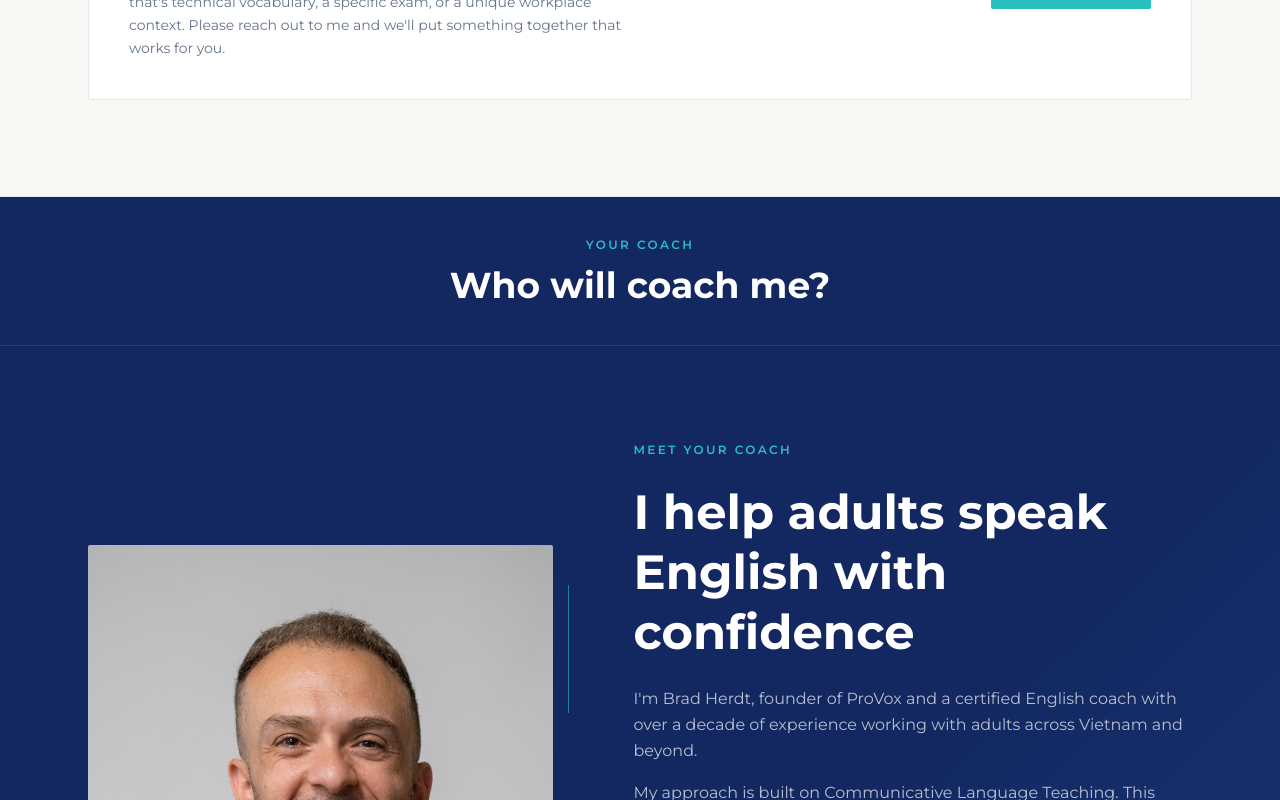
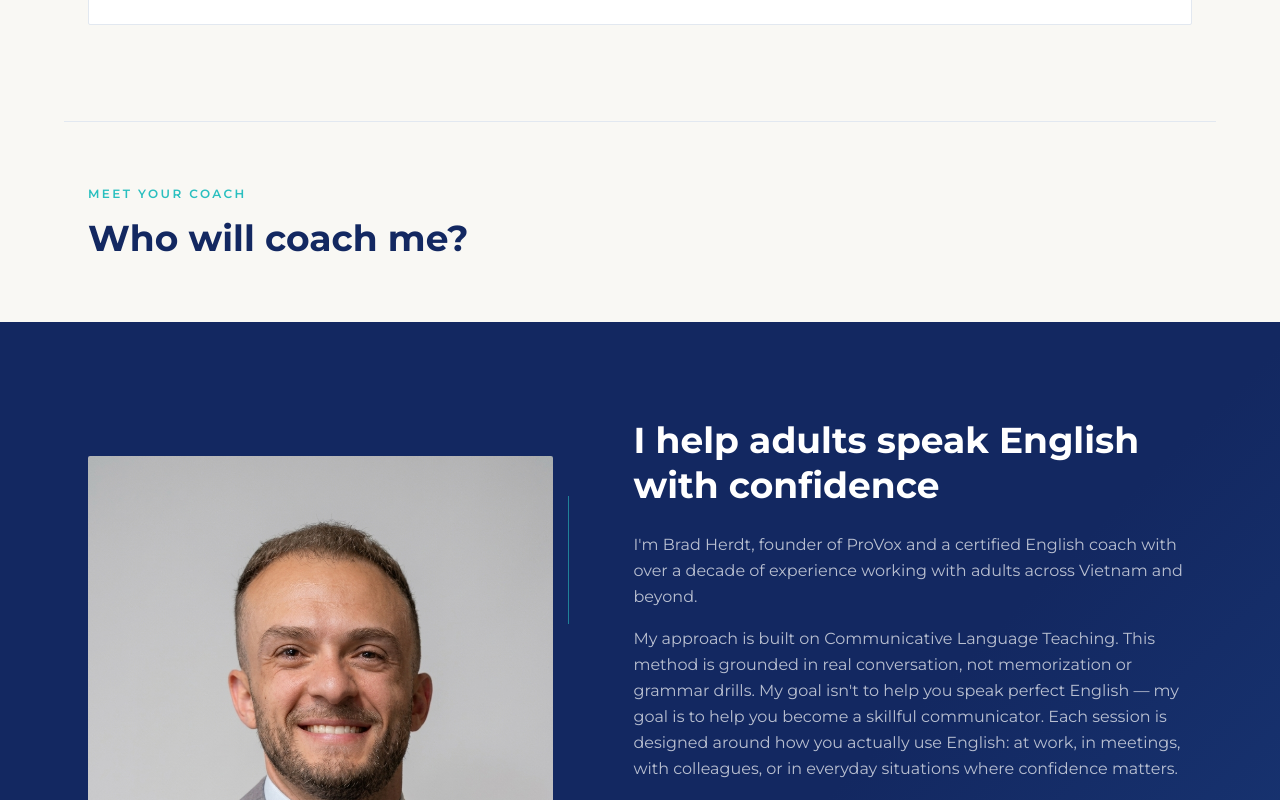
Before and after one commit to provoxenglishcoaching/provox-landing, a Next.js app: page /en in a window 1280 px wide. Shown: the part 3160-3960 px from the top of the page. Built offline with nearby package versions, Linux system fonts and the light colour scheme.

Commit message:
v7 heading consistency

```diff
--- a/src/components/sections/About.tsx
+++ b/src/components/sections/About.tsx
@@ -2,18 +2,21 @@ import Image from 'next/image';
 
 export default function About() {
   return (
-    <section id="about" className="border-t" style={{ borderColor: 'var(--border)', background: 'linear-gradient(135deg, #132861 60%, #1a3a7a 100%)' }}>
-      {/* "Who will coach me?" intro strip */}
-      <div className="border-b px-6 py-10 text-center" style={{ borderColor: 'rgba(255,255,255,0.1)' }}>
-        <p className="text-xs uppercase tracking-[0.2em] font-semibold mb-3"
+    <section id="about">
+      {/* "Who will coach me?" — outside the dark box, left aligned, matches other headings */}
+      <div className="border-t px-6 py-16 max-w-6xl mx-auto" style={{ borderColor: 'var(--border)' }}>
+        <p className="text-xs uppercase tracking-[0.2em] font-semibold mb-4"
           style={{ color: 'var(--accent)', fontFamily: 'Montserrat, sans-serif' }}>
-          Your coach
+          Meet your coach
         </p>
-        <h2 className="text-3xl md:text-4xl font-bold text-white"
-          style={{ fontFamily: 'Montserrat, sans-serif' }}>
+        <h2 className="text-3xl md:text-4xl font-bold"
+          style={{ color: 'var(--primary)', fontFamily: 'Montserrat, sans-serif' }}>
           Who will coach me?
         </h2>
       </div>
+
+      {/* Navy bio section */}
+      <div style={{ background: 'linear-gradient(135deg, #132861 60%, #1a3a7a 100%)' }}>
       <div className="max-w-6xl mx-auto px-6 py-24 grid md:grid-cols-[1fr_1.2fr] gap-12 md:gap-20 items-center">
 
         {/* Photo */}
@@ -33,12 +36,9 @@ export default function About() {
 
         {/* Bio */}
         <div className="text-white">
-          <p className="text-xs uppercase tracking-[0.2em] font-semibold mb-6" style={{ color: 'var(--accent)', fontFamily: 'Montserrat, sans-serif' }}>
-            Meet your coach
+          <p className="text-3xl md:text-4xl leading-tight mb-6 font-bold text-white" style={{ fontFamily: 'Montserrat, sans-serif' }}>
+            I help adults speak English with confidence
           </p>
-          <h2 className="text-4xl md:text-5xl leading-tight mb-6 font-bold" style={{ fontFamily: 'Montserrat, sans-serif' }}>
-            I help adults speak English with confidence
-          </h2>
           <p className="leading-relaxed mb-4" style={{ color: 'rgba(255,255,255,0.7)' }}>
             I'm Brad Herdt, founder of ProVox and a certified English coach with over a decade of experience working with adults across Vietnam and beyond.
           </p>
@@ -64,6 +64,7 @@ export default function About() {
           </a>
         </div>
       </div>
+      </div>
     </section>
   );
 }
--- a/src/components/sections/Programs.tsx
+++ b/src/components/sections/Programs.tsx
@@ -21,7 +21,7 @@ export default function Programs() {
           style={{ color: 'var(--accent)', fontFamily: 'Montserrat, sans-serif' }}>
           Programs
         </p>
-        <h2 className="text-4xl md:text-5xl leading-tight font-bold"
+        <h2 className="text-3xl md:text-4xl leading-tight font-bold"
           style={{ color: 'var(--primary)', fontFamily: 'Montserrat, sans-serif' }}>
           What program is best for me?
         </h2>
```
